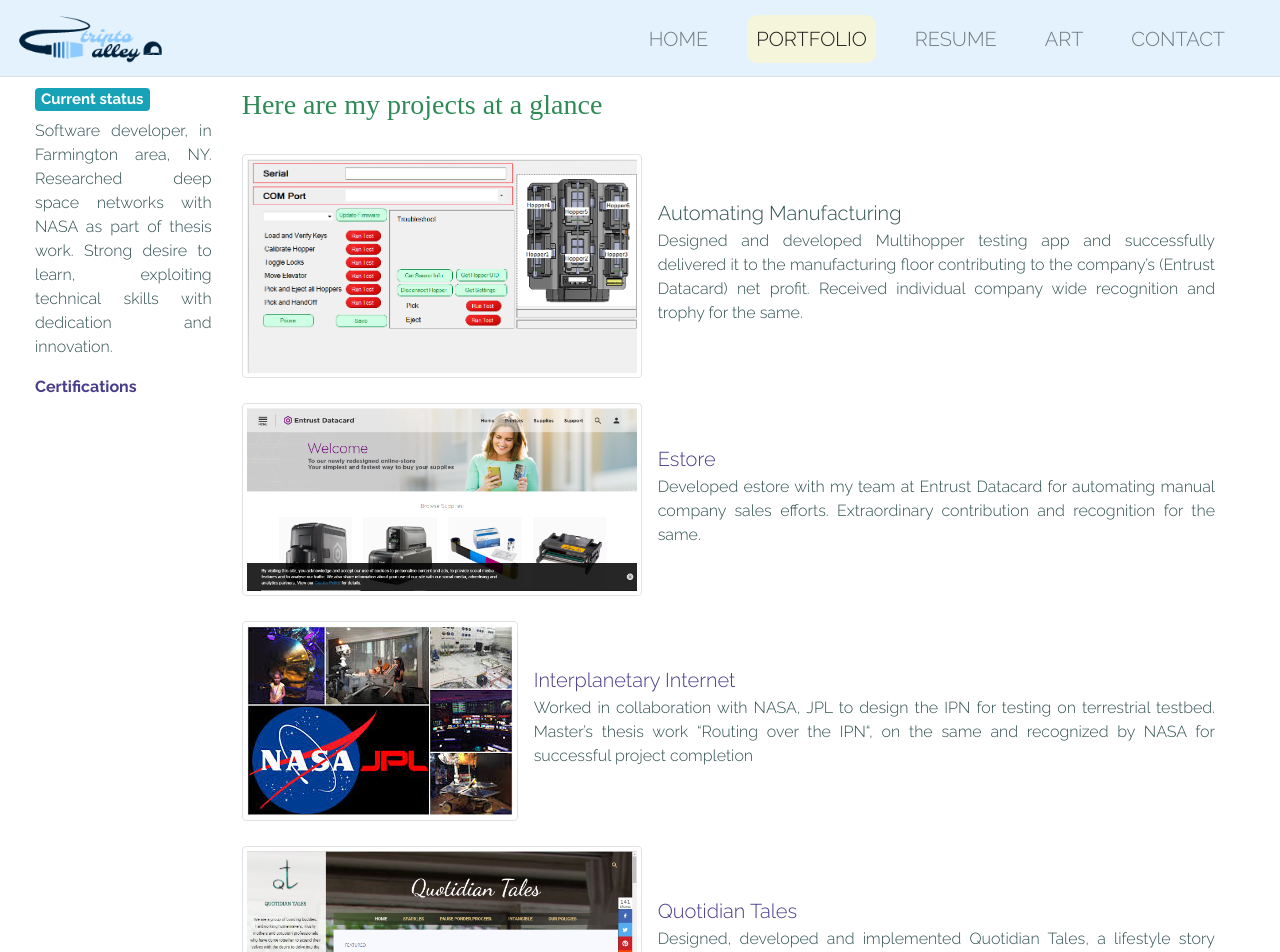
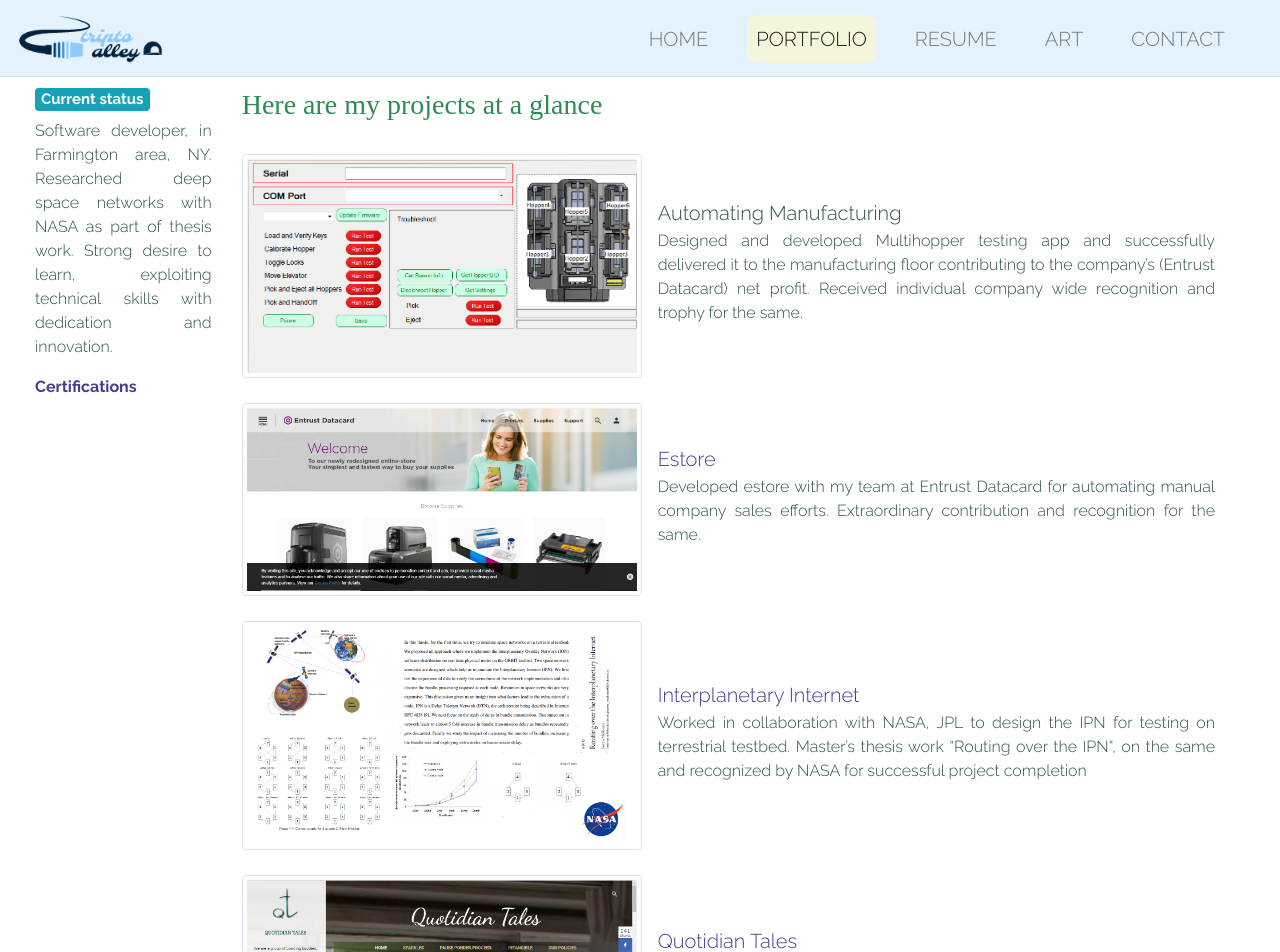
Before and after one commit to mukherj/website, an Angular app: page /portfolio in a window 1280 px wide. Shown: the top 952 px of the page. Built offline with nearby package versions, Linux system fonts and the light colour scheme.

Commit message:
updated image for thesis work. Added space in footer

```diff
--- a/src/app/app.component.html
+++ b/src/app/app.component.html
@@ -19,3 +19,4 @@
     <a href="https://github.com/mukherj" target="_blank"><img src="assets/images/igithub.ico" height="30" width="30" style="padding-right:5px" /></a>
   </div>
 </footer>
+<br />
--- a/src/app/portfolio/portfolio.component.html
+++ b/src/app/portfolio/portfolio.component.html
@@ -27,7 +27,7 @@
   <li class="media" style="margin-bottom:15px;">
     <div style="display:flex;align-items:center;flex-direction:row;flex-wrap:wrap">
       <div>
-        <img class="img-thumbnail mr-3 anim-zoomin" style="max-width:400px; margin-right:10px;margin-bottom:10px" src="assets/images/nasajpl.jpg" alt="Generic placeholder image">
+        <img class="img-thumbnail mr-3 anim-zoomin" style="max-width:400px; margin-right:10px;margin-bottom:10px" src="assets/images/Thesiswork.png" alt="Generic placeholder image">
       </div>
       <div class="media-body">
         <a href="https://digitalcommons.unl.edu/computerscidiss/42/" target="_blank"><h5 class="mt-0 mb-1">Interplanetary Internet</h5></a>
```
Also changed, not shown: src/assets/images/Thesiswork.png (added).
